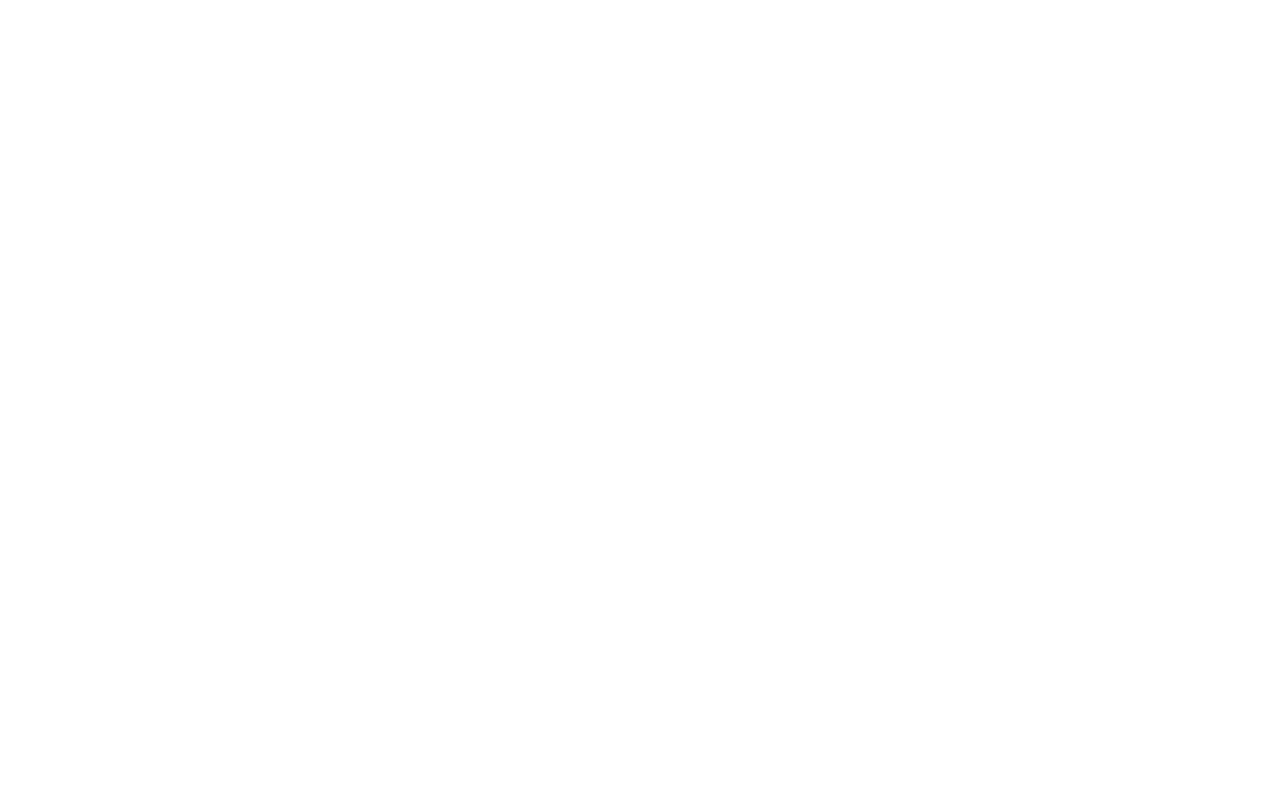
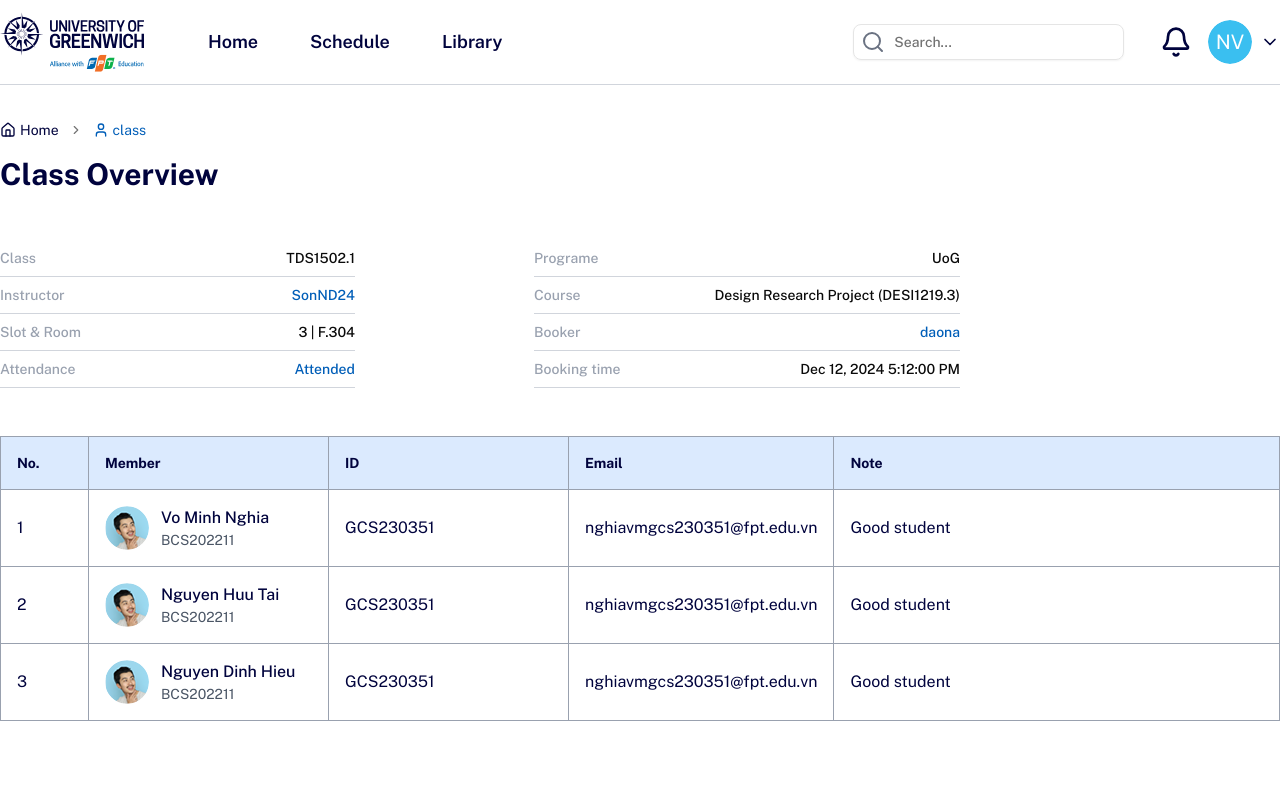
Before and after one commit to Horus031/FGW-Frontend, a React (Vite) app: page /class in a window 1280 px wide. Before the commit this address had no page. Shown: the top 800 px of the page. Built offline with nearby package versions, Linux system fonts and the light colour scheme.

Commit message:
feat: Update class UI

```diff
--- /dev/null
+++ b/src/components/ClassOverviewPage/ScheduleDetailCard.tsx
@@ -0,0 +1,46 @@
+
+const ScheduleDetailCard = () => {
+    return (
+        <div className="grid grid-cols-2 gap-27 w-9/12 font-medium text-sm">
+            <div className="w-10/12">
+                <div className="flex w-full items-center justify-between border-b-1 border-gray-300 py-2">
+                    <span className="text-gray-400">Class</span>
+                    <span>TDS1502.1</span>
+                </div>
+                <div className="flex w-full items-center justify-between border-b-1 border-gray-300 py-2">
+                    <span className="text-gray-400">Instructor</span>
+                    <span className="text-secondary">SonND24</span>
+                </div>
+                <div className="flex w-full items-center justify-between border-b-1 border-gray-300 py-2">
+                    <span className="text-gray-400">Slot & Room</span>
+                    <span>3 | F.304</span>
+                </div>
+                <div className="flex w-full items-center justify-between border-b-1 border-gray-300 py-2">
+                    <span className="text-gray-400">Attendance</span>
+                    <span className="text-secondary">Attended</span>
+                </div>
+            </div>
+
+            <div className="">
+                <div className="flex w-full items-center justify-between border-b-1 border-gray-300 py-2">
+                    <span className="text-gray-400">Programe</span>
+                    <span>UoG</span>
+                </div>
+                <div className="flex w-full items-center justify-between border-b-1 border-gray-300 py-2">
+                    <span className="text-gray-400">Course</span>
+                    <span>Design Research Project (DESI1219.3)</span>
+                </div>
+                <div className="flex w-full items-center justify-between border-b-1 border-gray-300 py-2">
+                    <span className="text-gray-400">Booker</span>
+                    <span className="text-secondary">daona</span>
+                </div>
+                <div className="flex w-full items-center justify-between border-b-1 border-gray-300 py-2">
+                    <span className="text-gray-400">Booking time</span>
+                    <span>Dec 12, 2024 5:12:00 PM</span>
+                </div>
+            </div>
+        </div>
+    )
+}
+
+export default ScheduleDetailCard
--- a/src/components/MarkPage/MarkTable.tsx
+++ b/src/components/MarkPage/MarkTable.tsx
@@ -1,6 +1,6 @@
 const MarkTable = () => {
   return (
-    <table className="w-full border border-gray-600 rounded-lg">
+    <table className="rounded-table w-full border border-gray-600 rounded-lg">
       <thead className="bg-gray-200/25">
         <tr className="text-gray-600 text-base font-bold">
           <th className="table-cell font-semibold">Grade category</th>
--- a/src/components/shared/PageTitle.tsx
+++ b/src/components/shared/PageTitle.tsx
@@ -30,7 +30,7 @@
         </Breadcrumb>
 
         <div className="space-y-2">
-            <h2 className="text-3xl text-primary font-semibold text-capitalize">{title}</h2>
+            <h2 className="text-3xl text-primary font-bold text-capitalize">{title}</h2>
             {subtitle && <p className="text-gray-400">{subtitle}</p>}
         </div>
       </div>
--- /dev/null
+++ b/src/components/shared/Table.tsx
@@ -0,0 +1,66 @@
+export type ColumnConfig = {
+  key: string;
+  title: string;
+  width?: string;
+  render?: (value: any, row: any) => React.ReactNode;
+};
+
+type TableProps = {
+    columns: ColumnConfig[];
+    data: Array<Record<string, any>>;
+    color?: string | "bg-blue-100";
+}
+
+const Table = (props: TableProps) => {
+    const { columns, data, color } = props
+
+    if (columns.length === 0) {
+        return <div>No data available</div>
+    }
+
+
+    console.log(data);
+  return (
+    <table className="w-full text-left rounded-lg">
+      <thead className={`${color || "bg-blue-100"}`}>
+        <tr className="text-primary text-sm font-medium">
+          {columns.map((col) => (
+            <th className="custom-table" key={col.key} style={{ width: col.width || 'auto' }}>
+              {col.title}
+            </th>
+          ))}
+        </tr>
+      </thead>
+      <tbody>
+        {data.map((row, rowIdx) => (
+          <tr className="text-primary" key={rowIdx}>
+            {columns.map((col) => (
+              <td className="custom-table" key={col.key}>
+                {col.render
+                  ? col.render(row[col.key], row)
+                  : row[col.key]}
+              </td>
+            ))}
+          </tr>
+        ))}
+        {/* <tr className="text-primary">
+            <td className="custom-table">1</td>
+            <td className="custom-table w-fit">
+
+            </td>
+            <td className="custom-table">
+                GCS230351
+            </td>
+            <td className="custom-table">
+                nghiavmgcs230351@fpt.edu.vn
+            </td>
+            <td className="custom-table">
+                Transfer from COS1203, different schedule
+            </td>
+        </tr> */}
+      </tbody>
+    </table>
+  )
+}
+
+export default Table
--- /dev/null
+++ b/src/pages/HomeTemplate/ClassOverviewPage/index.tsx
@@ -0,0 +1,75 @@
+import ScheduleDetailCard from "@/components/ClassOverviewPage/ScheduleDetailCard";
+import PageTitle from "@/components/shared/PageTitle"
+import Table, { type ColumnConfig } from "@/components/shared/Table";
+
+const ClassOverviewPage = () => {
+    const columns: ColumnConfig[] = [
+        { key: 'no', title: 'No.', width: '88px' },
+        {
+            key: 'member',
+            title: 'Member',
+            width: '240px',
+            render: (_val, row) => (
+                <div className="flex items-center gap-3">
+                    <img className="rounded-full size-11" src={row.member.avatar} alt="" />
+                    <div>
+                        <p className="font-medium text-primary">{row.member.name}</p>
+                        <p className="text-sm text-gray-600">{row.member.id}</p>
+                    </div>
+                </div>
+            ),
+        },
+        { key: 'ID', title: 'ID', width: '240px' },
+        { key: 'email', title: 'Email', width: '240px' },
+        { key: 'note', title: 'Note', width: 'auto' },
+    ];
+
+    const data = [
+        {
+            no: 1,
+            member: {
+                name: 'Vo Minh Nghia',
+                id: 'BCS202211',
+                avatar: '/images/Student/image.png',
+            },
+            ID: 'GCS230351',
+            email: 'nghiavmgcs230351@fpt.edu.vn',
+            note: 'Good student',
+        },
+        {
+            no: 2,
+            member: {
+                name: 'Nguyen Huu Tai',
+                id: 'BCS202211',
+                avatar: '/images/Student/image.png',
+            },
+            ID: 'GCS230351',
+            email: 'nghiavmgcs230351@fpt.edu.vn',
+            note: 'Good student',
+        },
+        {
+            no: 3,
+            member: {
+                name: 'Nguyen Dinh Hieu',
+                id: 'BCS202211',
+                avatar: '/images/Student/image.png',
+            },
+            ID: 'GCS230351',
+            email: 'nghiavmgcs230351@fpt.edu.vn',
+            note: 'Good student',
+        },
+
+    ];
+
+    return (
+        <div className="space-y-12">
+            <PageTitle title="Class Overview" breadcrumb="class" />
+
+            <ScheduleDetailCard/>
+
+            <Table columns={columns} data={data}/>
+        </div>
+    )
+}
+
+export default ClassOverviewPage
--- a/src/router/index.tsx
+++ b/src/router/index.tsx
@@ -8,6 +8,7 @@
 const ProfilePage = React.lazy(() => import("../pages/HomeTemplate/ProfilePage"))
 const AttendancePage = React.lazy(() => import("../pages/HomeTemplate/AttendancePage"))
 const MarkPage = React.lazy(() => import("../pages/HomeTemplate/MarkPage"))
+const ClassOverviewPage = React.lazy(() => import("../pages/HomeTemplate/ClassOverviewPage"))
 
 const withSuspense = (Component: React.LazyExoticComponent<React.FC>) => {
   return (
@@ -37,6 +38,10 @@
           {
             path: "mark",
             element: withSuspense(MarkPage)
+          },
+          {
+            path: "class",
+            element: withSuspense(ClassOverviewPage)
           }
         ]
     },
--- a/src/style.css
+++ b/src/style.css
@@ -134,7 +134,11 @@
   @apply rounded-tr-md rounded-br-md
 }
 
-table {
+.custom-table {
+  @apply text-left px-4 py-4 border border-gray-400;
+}
+
+.rounded-table {
   @apply border-collapse w-full rounded-xl border border-solid border-gray-400 overflow-hidden shadow-[0_0_0_1px_gray]
 }
 
```
Also changed, not shown: public/images/Student/image.png (added).
